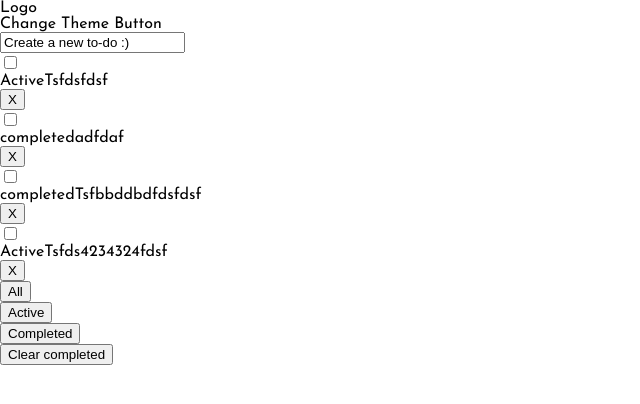
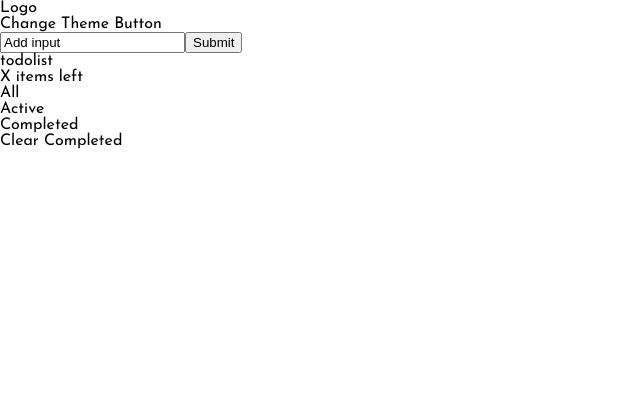
Before and after one commit to nikavolk/todo-app, a React (Create React App) app: page / in a window 1280 px wide. Shown: the top 404 px of the page, without its empty margins (0-640 px from the left). Built offline with nearby package versions, Linux system fonts and the light colour scheme.

Commit message:
Starting from scratch
Completely starting from scratch, not happy with old code

```diff
--- a/package.json
+++ b/package.json
@@ -6,6 +6,7 @@
     "@testing-library/jest-dom": "^5.16.4",
     "@testing-library/react": "^13.1.1",
     "@testing-library/user-event": "^13.5.0",
+    "nanoid": "^3.3.4",
     "react": "^18.0.0",
     "react-dom": "^18.0.0",
     "react-scripts": "5.0.1",
--- a/src/App.js
+++ b/src/App.js
@@ -1,15 +1,12 @@
 import Header from "./Components/Header";
-import ToDoInput from "./Components/ToDoInput";
-import ToDoList from "./Components/ToDoList";
+import Input from "./Components/Input";
+import TodoList from "./Components/TodoList";
+import Filter from "./Components/Filter";
 import { useState } from "react";
 
 function App() {
-  const [toDoItems, setToDoItems] = useState([
-    { id: 0, text: "ActiveTsfdsfdsf", state: "active" },
-    { id: 1, text: "completedadfdaf", state: "completed" },
-    { id: 2, text: "completedTsfbbddbdfdsfdsf", state: "completed" },
-    { id: 3, text: "ActiveTsfds4234324fdsf", state: "active" },
-  ]);
+  const [inputText, setInputText] = useState("Add input");
+  const [todoList, setTodoList] = useState([]);
 
   return (
     <div>
@@ -17,10 +14,18 @@ function App() {
         <Header />
       </div>
       <div>
-        <ToDoInput setToDoItems={setToDoItems} />
+        <Input
+          inputText={inputText}
+          setInputText={setInputText}
+          todoList={todoList}
+          setTodoList={setTodoList}
+        />
       </div>
       <div>
-        <ToDoList toDoItems={toDoItems} setToDoItems={setToDoItems} />
+        <TodoList todoList={todoList} />
+      </div>
+      <div>
+        <Filter />
       </div>
     </div>
   );
--- /dev/null
+++ b/src/Components/Filter.jsx
@@ -0,0 +1,13 @@
+const Filter = () => {
+  return (
+    <div>
+      <div>X items left</div>
+      <div>All</div>
+      <div>Active</div>
+      <div>Completed</div>
+      <div>Clear Completed</div>
+    </div>
+  );
+};
+
+export default Filter;
--- /dev/null
+++ b/src/Components/Input.jsx
@@ -0,0 +1,33 @@
+import { nanoid } from "nanoid";
+
+const Input = ({ inputText, setInputText, todoList, setTodoList }) => {
+  const inputTextHandler = (e) => {
+    setInputText(e.target.value);
+  };
+
+  const submitTodoHandler = (e) => {
+    e.preventDefault();
+    const generateId = nanoid();
+    setTodoList([
+      ...todoList,
+      { text: inputText, completed: false, id: generateId },
+    ]);
+    setInputText("");
+  };
+  return (
+    <div>
+      <form>
+        <input
+          value={inputText}
+          type="text"
+          onChange={(e) => {
+            inputTextHandler(e);
+          }}
+        ></input>
+        <button onClick={submitTodoHandler}>Submit</button>
+      </form>
+    </div>
+  );
+};
+
+export default Input;
--- a/src/Components/ToDoFilter.jsx
+++ /dev/null
@@ -1,69 +0,0 @@
-const ToDoFilter = ({
-  toDoItems,
-  setToDoItems,
-  filteredItems,
-  setFilteredItems,
-}) => {
-  // function for filtering itemList array by their state [active, completed]
-  const filterItems = (state) => {
-    setFilteredItems(
-      toDoItems.filter((item) => {
-        return item.state === state;
-      })
-    );
-  };
-
-  const removeCompleted = () => {
-    setToDoItems(toDoItems.filter((item) => item.state !== "completed"));
-  };
-
-  return (
-    <div>
-      <div>
-        {/*active.length > 0 ? active.length + " items left" : "No active items!"*/}
-      </div>
-      <div>
-        <button
-          onClick={() => {
-            setFilteredItems(toDoItems);
-          }}
-        >
-          All
-        </button>
-      </div>
-      <div>
-        {
-          <button
-            onClick={() => {
-              filterItems("active");
-            }}
-          >
-            Active
-          </button>
-        }
-      </div>
-      <div>
-        {
-          <button
-            onClick={() => {
-              filterItems("completed");
-            }}
-          >
-            Completed
-          </button>
-        }
-      </div>
-      <div>
-        <button
-          onClick={() => {
-            removeCompleted();
-          }}
-        >
-          Clear completed
-        </button>
-      </div>
-    </div>
-  );
-};
-
-export default ToDoFilter;
--- a/src/Components/ToDoInput.jsx
+++ /dev/null
@@ -1,40 +0,0 @@
-import { useState } from "react";
-
-const ToDoInput = ({ setToDoItems }) => {
-  const [text, setText] = useState("Create a new to-do :)");
-
-  const handleSubmit = (e) => {
-    e.preventDefault();
-    // reset the input field(text-state) on submit
-    setText("");
-  };
-
-  const addNewToDo = (e) => {
-    // if a user presses Enter, an item gets added to the list
-    if (e.key === "Enter") {
-      setToDoItems((toDoItems) => [
-        ...toDoItems,
-        { id: toDoItems.length, text: e.target.value, state: "active" },
-      ]);
-      handleSubmit(e);
-    }
-  };
-
-  return (
-    <div>
-      <input
-        type="text"
-        value={text}
-        onChange={(e) => {
-          setText(e.target.value);
-        }}
-        onKeyDown={addNewToDo}
-        onFocus={() => {
-          setText("");
-        }}
-      ></input>
-    </div>
-  );
-};
-
-export default ToDoInput;
--- a/src/Components/ToDoItem.jsx
+++ /dev/null
@@ -1,51 +0,0 @@
-import { useEffect } from "react";
-
-const ToDoItem = ({
-  toDoItems,
-  setToDoItems,
-  filteredItems,
-  setFilteredItems,
-}) => {
-  useEffect(() => {
-    setFilteredItems(toDoItems);
-  }, [toDoItems]);
-
-  const removeItem = (itemIndex) => {
-    setToDoItems(toDoItems.filter((_, index) => index !== itemIndex));
-  };
-
-  const generateList = filteredItems.map((item, index) => {
-    return (
-      <div key={index}>
-        <div>
-          <input
-            type="checkbox"
-            onChange={() => {
-              console.log(`clicked ${index}`);
-            }}
-          />
-        </div>
-        <div>{item.text}</div>
-        <button
-          onClick={() => {
-            removeItem(index);
-          }}
-        >
-          X
-        </button>
-      </div>
-    );
-  });
-
-  return (
-    <div>
-      {generateList.length > 0 ? (
-        <div>{generateList}</div>
-      ) : (
-        <div>No entries found</div>
-      )}
-    </div>
-  );
-};
-
-export default ToDoItem;
--- a/src/Components/ToDoList.jsx
+++ b/src/Components/ToDoList.jsx
@@ -1,30 +1,5 @@
-import ToDoItem from "./ToDoItem";
-import ToDoFilter from "./ToDoFilter";
-import { useState } from "react";
-
-const ToDoList = ({ toDoItems, setToDoItems }) => {
-  const [filteredItems, setFilteredItems] = useState(toDoItems);
-
-  return (
-    <div>
-      <div>
-        <ToDoItem
-          toDoItems={toDoItems}
-          setToDoItems={setToDoItems}
-          filteredItems={filteredItems}
-          setFilteredItems={setFilteredItems}
-        />
-      </div>
-      <div>
-        <ToDoFilter
-          toDoItems={toDoItems}
-          setToDoItems={setToDoItems}
-          filteredItems={filteredItems}
-          setFilteredItems={setFilteredItems}
-        />
-      </div>
-    </div>
-  );
+const ToDoList = () => {
+  return <div>todolist</div>;
 };
 
 export default ToDoList;
```
Also changed, not shown: 1 other file (tests, documents, lock files or other folders).
